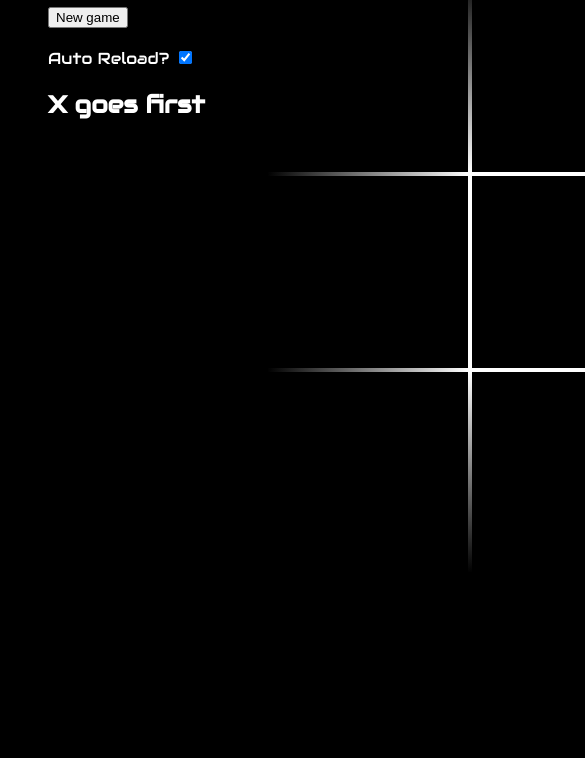
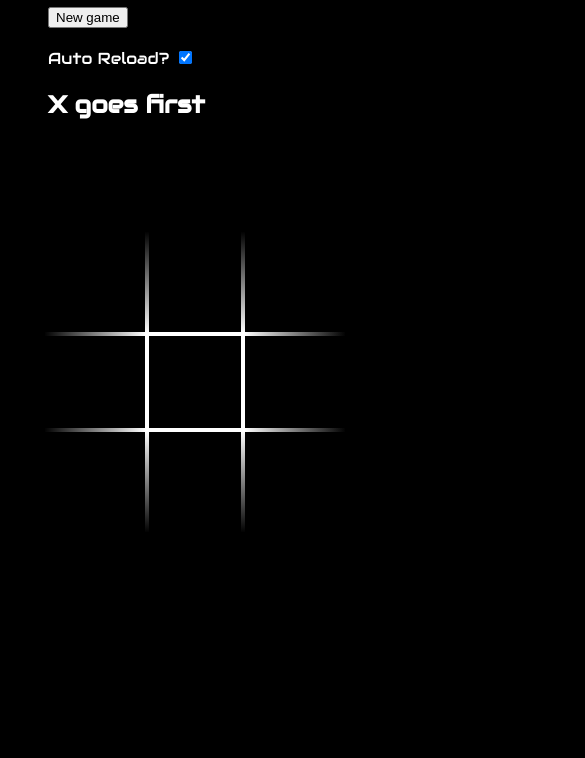
Before and after one commit to mik3f0x/tic-tac-toe, a plain HTML site: page index.html in a window 390 px wide. Shown: the part 86-844 px from the top of the page, 585 px wide, since content can reach past the window. Drawn offline with Linux system fonts and the light colour scheme.

Commit message:
media query styling for mobile

```diff
--- a/script.js
+++ b/script.js
@@ -5,7 +5,7 @@ const board = [[0, 0, 0], [0, 0, 0], [0, 0, 0]]
 
 let turn = true
 let count = 0
-const delay = 1000
+const delay = 2000
 
 const square = document.querySelectorAll(".square")
 const reset = document.getElementById("reset")
--- a/style.css
+++ b/style.css
@@ -61,3 +61,20 @@ button {
     border-right: solid 4px white;
     border-image: linear-gradient(to bottom, white, black) 1;
 }
+
+@media screen and (max-width: 700px) {
+    body {
+        grid-template-columns: none;
+        grid-template-rows: 260px 1fr 0px;
+    }
+
+    #board {
+        grid-template-columns: repeat(3, 100px);
+    }
+
+    .square {
+        height: 100px;
+        width: 100px;
+        background-size: 200%;
+    }
+}
```
